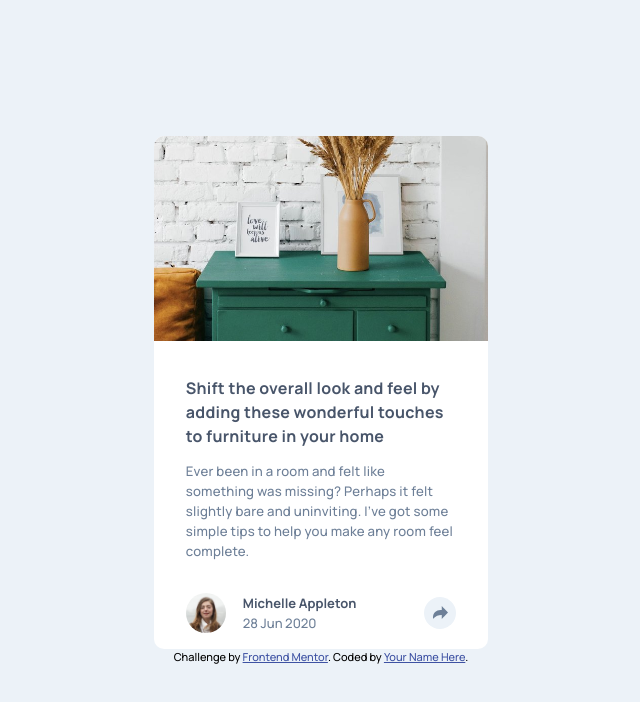
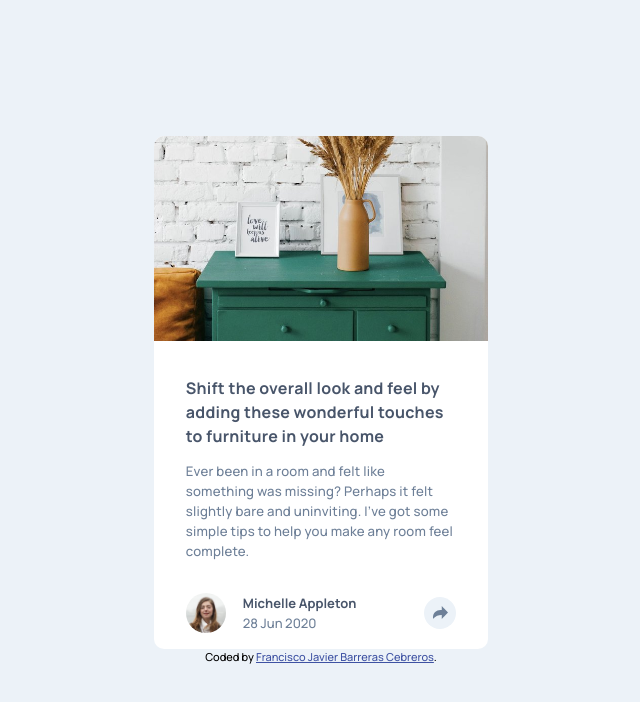
Before and after one commit to Superatons23/Article-preview-component, a plain HTML site: page index.html in a window 1280 px wide. Shown: the whole page, without its empty margins (319-959 px from the left). Drawn offline with Linux system fonts and the light colour scheme.

Commit message:
second commit

```diff
--- a/index.html
+++ b/index.html
@@ -59,10 +59,10 @@
     </div>
 
     <div class="attribution">
-      Challenge by
-      <a href="https://www.frontendmentor.io?ref=challenge" target="_blank"
-        >Frontend Mentor</a
-      >. Coded by <a href="#">Your Name Here</a>.
+      Coded by
+      <a href="https://www.facebook.com/javy.barreras.71/" target="_blank"
+        >Francisco Javier Barreras Cebreros</a
+      >.
     </div>
   </body>
 </html>
```
